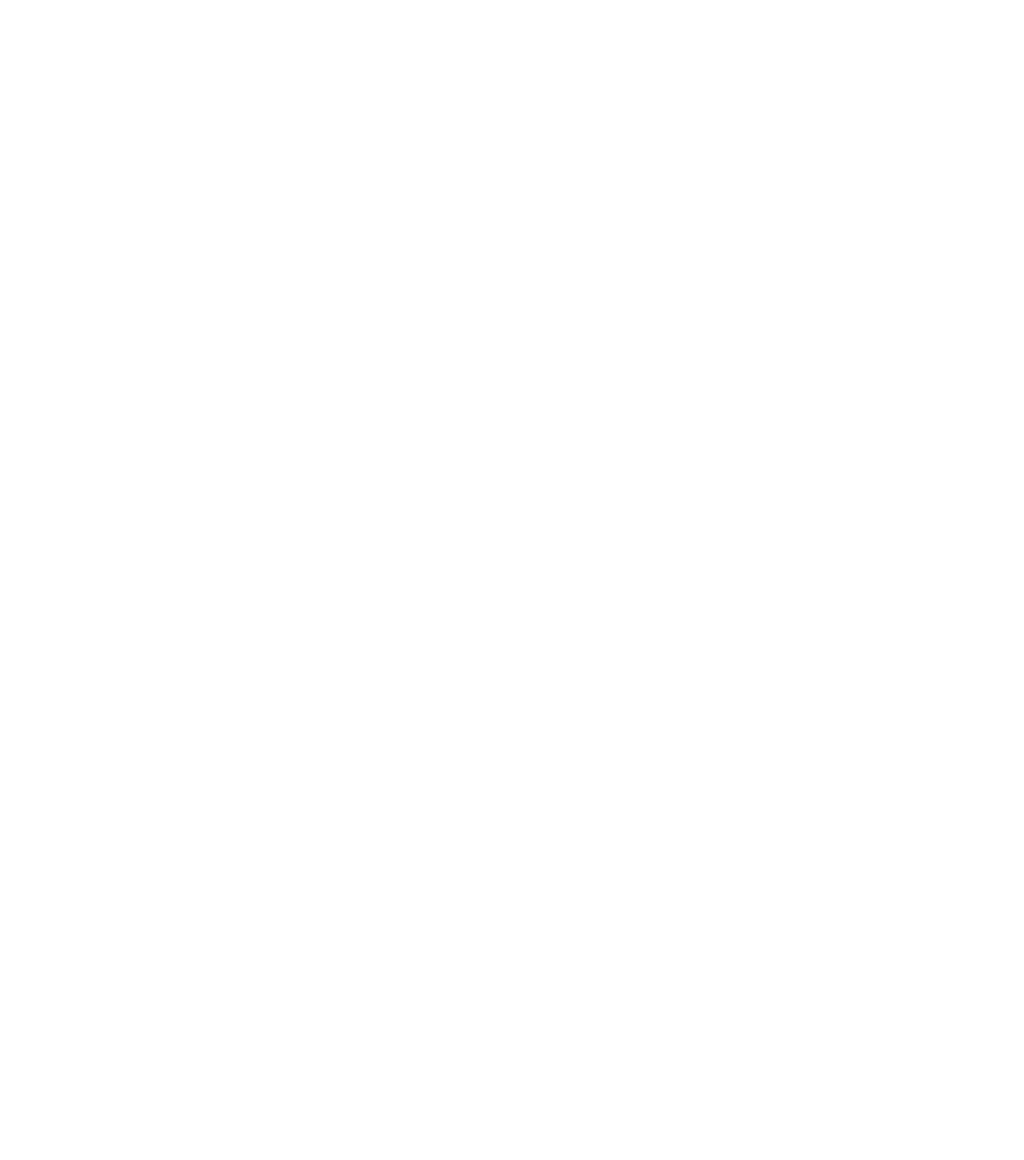
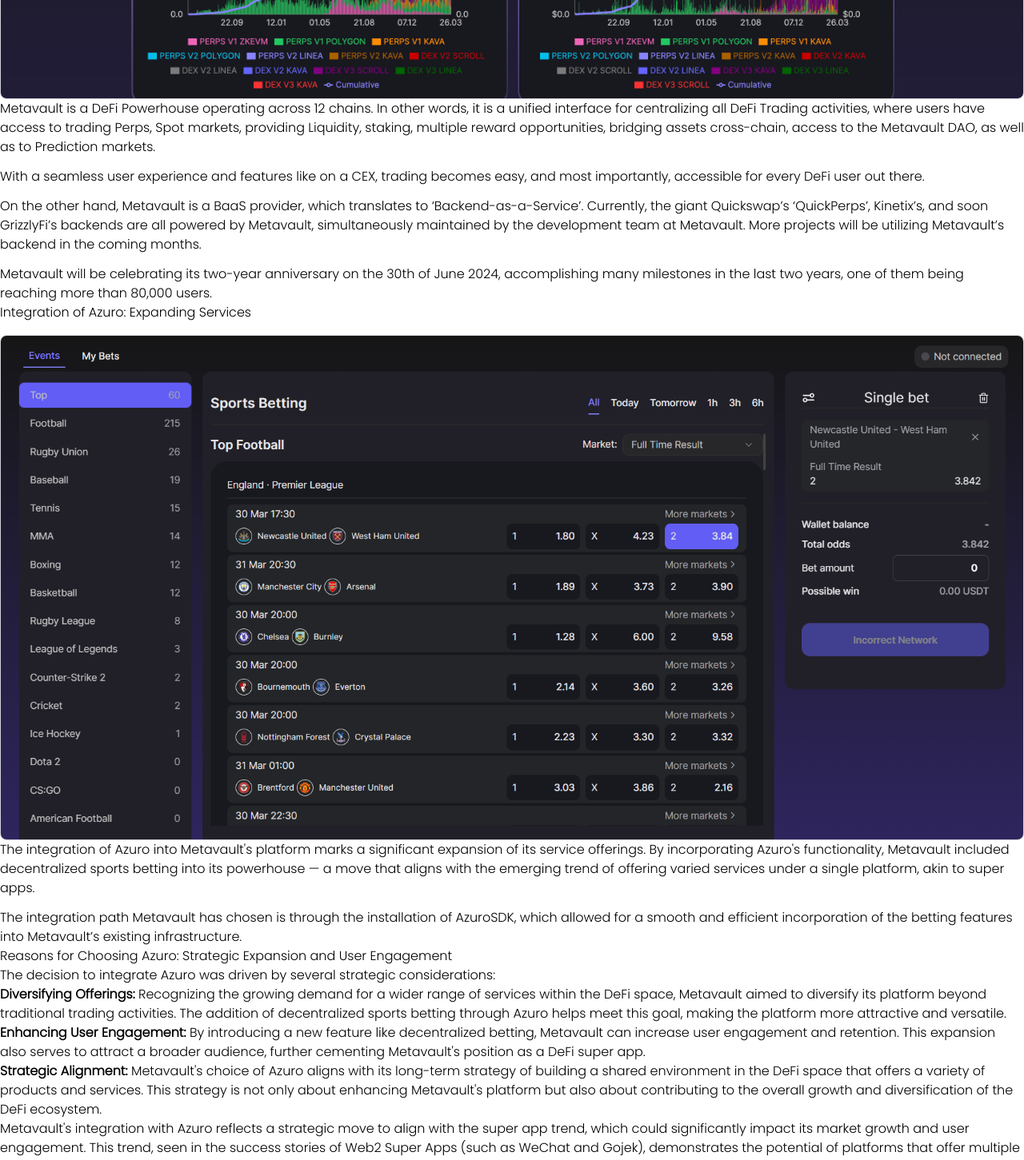
Before and after one commit to Azuro-protocol/gem-docs, a Next.js app: page /cases/metavault in a window 1280 px wide. Before the commit this address had no page. Shown: the part 640-2091 px from the top of the page at 80% size. Before the commit the page ends 800 px from the top, so only its background shows below. Built offline with nearby package versions, Linux system fonts and the light colour scheme.

Commit message:
add metavault case study and img

```diff
--- a/pages/cases/_meta.json
+++ b/pages/cases/_meta.json
@@ -1,6 +1,7 @@
 {
   "overview": "Overview",
   "boxbet": "BoxBet: an app within an app",
+  "metavault": "Metavault: bringing super app trend to DeFi",
   "purebet": "Purebet: onchain sports predictions liquidity aggregator",
   "betswirl": "BetSwirl: a Web3 iGaming platform"
 }
--- /dev/null
+++ b/pages/cases/metavault.mdx
@@ -0,0 +1,39 @@
+import { Image } from 'components'
+
+### About Metavault: Building a DeFi Powerhouse
+
+<Image
+  src="/images/cases/metavault.png"
+  width={2000}
+  height={1000}
+/>
+
+Metavault is a DeFi Powerhouse operating across 12 chains. In other words, it is a unified interface for centralizing all DeFi Trading activities, where users have access to trading Perps, Spot markets, providing Liquidity, staking, multiple reward opportunities, bridging assets cross-chain, access to the Metavault DAO, as well as to Prediction markets.
+
+With a seamless user experience and features like on a CEX, trading becomes easy, and most importantly, accessible for every DeFi user out there.
+
+On the other hand, Metavault is a BaaS provider, which translates to ‘Backend-as-a-Service’. Currently, the giant Quickswap’s ‘QuickPerps’, Kinetix’s, and soon GrizzlyFi’s backends are all powered by Metavault, simultaneously maintained by the development team at Metavault. More projects will be utilizing Metavault’s backend in the coming months.
+
+Metavault will be celebrating its two-year anniversary on the 30th of June 2024, accomplishing many milestones in the last two years, one of them being reaching more than 80,000 users.
+
+### Integration of Azuro: Expanding Services
+
+<Image
+  src="/images/cases/metavault-sports.png"
+  width={2000}
+  height={1000}
+/>
+
+The integration of Azuro into Metavault's platform marks a significant expansion of its service offerings. By incorporating Azuro's functionality, Metavault included decentralized sports betting into its powerhouse — a move that aligns with the emerging trend of offering varied services under a single platform, akin to super apps.
+
+The integration path Metavault has chosen is through the installation of AzuroSDK, which allowed for a smooth and efficient incorporation of the betting features into Metavault’s existing infrastructure.
+
+### Reasons for Choosing Azuro: Strategic Expansion and User Engagement
+
+The decision to integrate Azuro was driven by several strategic considerations:
+
+- **Diversifying Offerings:** Recognizing the growing demand for a wider range of services within the DeFi space, Metavault aimed to diversify its platform beyond traditional trading activities. The addition of decentralized sports betting through Azuro helps meet this goal, making the platform more attractive and versatile.
+- **Enhancing User Engagement:** By introducing a new feature like decentralized betting, Metavault can increase user engagement and retention. This expansion also serves to attract a broader audience, further cementing Metavault's position as a DeFi super app.
+- **Strategic Alignment:** Metavault's choice of Azuro aligns with its long-term strategy of building a shared environment in the DeFi space that offers a variety of products and services. This strategy is not only about enhancing Metavault's platform but also about contributing to the overall growth and diversification of the DeFi ecosystem.
+
+Metavault's integration with Azuro reflects a strategic move to align with the super app trend, which could significantly impact its market growth and user engagement. This trend, seen in the success stories of Web2 Super Apps (such as WeChat and Gojek), demonstrates the potential of platforms that offer multiple integrated services.
```
Also changed, not shown: public/images/cases/metavault-sports.png (added), public/images/cases/metavault.png (added).
